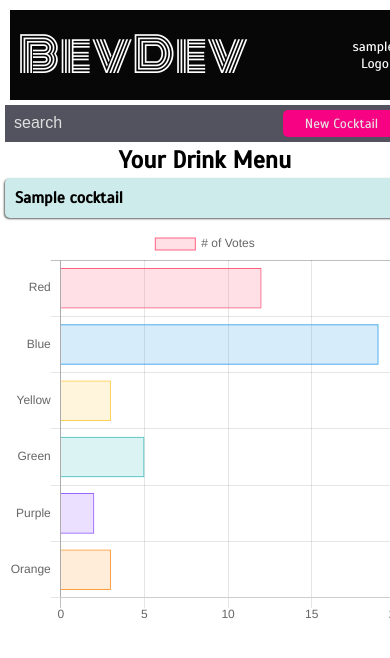
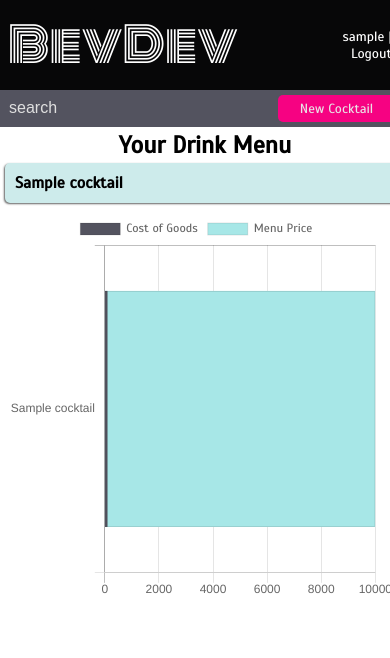
Before and after one commit to Momentum-Bev-Direct/Beverage-Director, a Django app: page / in a window 390 px wide; the page is wider, and only the part inside the window is pictured. Shown: the top 658 px of that part. Run offline with Django 3.2, Linux system fonts and the light colour scheme; a user stored in the database is signed in; tables that the repository leaves empty hold one stand-in row (values such as "Sample post"); parts of the project's set-up code (start-up, migrations or seed data) failed here and were passed over; some libraries are stand-ins or nearby versions.

Commit message:
chart hooked up. styling almost complete for home

```diff
--- a/bevdir/views.py
+++ b/bevdir/views.py
@@ -57,9 +57,11 @@ def homepage(request):
 
     for cocktail in cocktails:
         cocktail_dict = {}
-        cocktail_dict["id"]=cocktail.pk
+        cocktail_dict["id"]= cocktail.pk
         cocktail_dict["name"]= cocktail.name
         cocktail_dict["target"]= cocktail.target_profit
+        cocktail_dict["total"]= cocktail.total_cost
+        cocktail_dict["menu"]= cocktail.recommended_price
 
         cocktail_dict["shots"]= {
             str(shot.pk):{"volume":shot.volume, "cost": shot.cost, "brandname": shot.spirit.brandname} for shot in cocktail.shots.all()
--- a/static/css/style.css
+++ b/static/css/style.css
@@ -6,7 +6,7 @@
     --stroke_dark: #070708;
     --stroke_lighter: #53535f;
     --highlight_blue: #cdebeb;
-    --highlight_blue_darken:  #a7e7e7;;
+    --highlight_blue_darken:  #a7e7e7;
     --highlight_pink: #e8e2e5;
     --highlight_green: #cce8e0;
     --font_headline: 'Monoton', cursive;
@@ -509,7 +509,7 @@ form li {
 }
 
 .txt-h {
-    font-size: .5rem
+    font-size: .7rem
 }
 .txt-1 {
     font-size: 1rem;
@@ -652,7 +652,14 @@ form li {
 @media only screen and (max-width: 800px){
     .container {
         width: 100%;
-        margin: 5px;
+    }
+    .figure {
+        width: 100%
+    }
+    .half-page {
+        width: 100%;
+        margin-left: 5px;
+        margin-right: 5px;
     }
 
 }
--- a/templates/bevdir/home.html
+++ b/templates/bevdir/home.html
@@ -35,9 +35,9 @@ BevDev Home
       class="wide-70 input-default dark-bg text-white lt-placeholder" />
     <button class="btn wide-30" @click="createModalAction">New Cocktail</button>
   </nav>
-  <!------------------------MENU ITEMS---------------------->
+
   <!------NEW COCKTAIL MODAL------->
-  <div class="wide-50 min-400">
+  <div class="wide-50 half-page">
     <div v-if="showCreateModal" class="modal-bg">
       <div class="wide-40 min-400 center-auto round-corners pad-10 blue-bg flex default-shadow">
         <form class="wide-100 flex flex-wrap flex-start align-center">
@@ -56,27 +56,32 @@ BevDev Home
         </form>
       </div>
     </div>
+  <!------------------------MENU ITEMS---------------------->
     <p class="text-center bold txt-1h vert-padding-3">Your Drink Menu</p>
-
     <div v-for="cocktail in filteredCocktails">
       <div v-bind:id="cocktail.id" @click="modalAction(cocktail.id)"
         class="menu-item hover-blue-dark wide-100 flex-wrap default-shadow">
-        <div class="wide-100 flex">
-          <p class="bold">[[ cocktail.name ]]</p>
+        <p class="bold wide-80">[[ cocktail.name ]]</p>
+        <div class="wide-20"v-if="showModal==cocktail.id">
+          <a v-bind:href="`/cocktails/${cocktail.id}`"><button class="btn">EDIT</button></a>
+          <button v-if="showModal==cocktail.id" @click="showDeleteModal=(cocktail.id)" class="btn">DELETE</button>
         </div>
           <!-- hidden items  -->
-        <div v-if="showModal==cocktail.id">
-          <p>Liquors</p>
+          <div class="wide-100 flex vert-padding-10" v-if="showModal==cocktail.id">
+            <div class="wide-50 height-100">
+              <p class="txt-h bold">Spirits</p>
               <ul class='ingredient-ul'>
-            <li v-for="shot in cocktail.shots">[[shot.volume]] oz of [[shot.brandname]]</li>
+                <li class="txt-h"v-for="shot in cocktail.shots">[[shot.volume]] oz of [[shot.brandname]]</li>
               </ul>
-          <p>Mixers</p>
+            </div>
+            <div class="wide-50 height-100 ">
+              <p class="txt-h bold">Mixers</p>
               <ul class='ingredient-ul'>
-            <li v-for="portion in cocktail.portions">
-              [[ portion.amount ]] [[portion.unit]] of [[ portion.name ]]</li>
+                <li class="txt-h" v-for="portion in cocktail.portions">
+                  [[ portion.amount ]] oz of [[ portion.name ]]</li>
               </ul>
-          <a v-bind:href="`/cocktails/${cocktail.id}`"><button class="btn menu-butt">EDIT</button></a>
-          <button @click="showDeleteModal=(cocktail.id)" class="btn menu-butt">DELETE</button>
+            </div>
+
             <!-- <button @click="showModal=-1" class="btn">CLOSE</button> -->
           </div>
       </div>
@@ -90,8 +95,8 @@ BevDev Home
       </div>
     </div>
   </div>
-  <div class="wide-50">
-    <menu-graph></menu-graph>
+  <div class="wide-50 half-page">
+    <menu-graph v-bind:labels="labels" v-bind:totaldata="totaldata" v-bind:menudata="menudata"></menu-graph>
   </div>
 </div>
 <!---------------------------MENU STATS/FIGURE?--------------------->
@@ -103,58 +108,64 @@ BevDev Home
   let menuGraph = {
     delimiters: ['[[', ']]'],
     props: {
-
+      'labels':Array,
+      'totaldata': Array,
+      'menudata': Array,
     },
     data: function () {
       return {
-
+        labels: "",
+        totaldata: "",
+        menudata:"",
       }
     },
     template: `
-        <div class="wide-100">
-          <canvas id="my-menu-stats" width="400" height="400"></canvas>
+        <div class="wide-100 figure">
+          <canvas class="figure" id="my-menu-stats" width="400" height="400"></canvas>
         </div>
       `
     ,
     mounted() {
+      let pink = 'rgba(246, 2, 130, 1)'
+      this.$nextTick(() => {
         let canvas = document.getElementById('my-menu-stats').getContext('2d')
-
         let menuStatsChart = new Chart(canvas, {
           type: 'horizontalBar',
           data: {
-            labels: ['Red', 'Blue', 'Yellow', 'Green', 'Purple', 'Orange'],
+            labels: this.labels,
             datasets: [{
-              label: '# of Votes',
-              data: [12, 19, 3, 5, 2, 3],
-              backgroundColor: [
-                'rgba(255, 99, 132, 0.2)',
-                'rgba(54, 162, 235, 0.2)',
-                'rgba(255, 206, 86, 0.2)',
-                'rgba(75, 192, 192, 0.2)',
-                'rgba(153, 102, 255, 0.2)',
-                'rgba(255, 159, 64, 0.2)'
-              ],
-              borderColor: [
-                'rgba(255, 99, 132, 1)',
-                'rgba(54, 162, 235, 1)',
-                'rgba(255, 206, 86, 1)',
-                'rgba(75, 192, 192, 1)',
-                'rgba(153, 102, 255, 1)',
-                'rgba(255, 159, 64, 1)'
-              ],
-              borderWidth: 1
-            }]
+              label: 'Cost of Goods',
+              data: this.totaldata,
+              backgroundColor: 'rgba(83, 83, 95, 1)',
+              borderWidth: 1,
+              },{
+              label: 'Menu Price',
+              data: this.menudata,
+              backgroundColor: 'rgba(167, 231, 231, 1)',
+              borderWidth: 1,
+              }
+            ]
           },
           options: {
-            responsive: false,
+            legend: {
+              labels:{
+                fontFamily:"'Scada', sans-serif"
+              },
+            },
+            responsive: true,
             scales: {
               yAxes: [{
+                stacked: true,
                 ticks: {
                   beginAtZero: true
                 }
+              }],
+              xAxes: [{
+
               }]
             }
           }
+        })
       })
     }
   }
@@ -194,8 +205,13 @@ BevDev Home
       'menu-graph': menuGraph
     },
     data: {
-        cocktails: [],
-        deletedCocktails: [],
+      cocktails: cocktails,
+      labels: [],
+      totaldata:[],
+      menudata:[],
+      backgroundColorTotal:[],
+      backgroundColorMenu:[],
+      deletedCocktails:[],
       showModal: -1,
       showDeleteModal: -1,
       showCreateModal: false,
@@ -213,6 +229,7 @@ BevDev Home
         portions: {
           id: "",
           amount: "",
+          unit:"",
           cost: "",
           name: ""
         }
@@ -271,6 +288,13 @@ BevDev Home
         })
         return filter_deleted
       }
+    },
+    mounted(){
+      for (let i = 0; i < this.cocktails.length; i++) {
+        this.labels.push(cocktails[i].name)
+        this.totaldata.push(cocktails[i].total)
+        this.menudata.push(cocktails[i].menu)
+      }
     }
   })
 </script>
```
Lines whose indentation alone changed are shown as unchanged.
